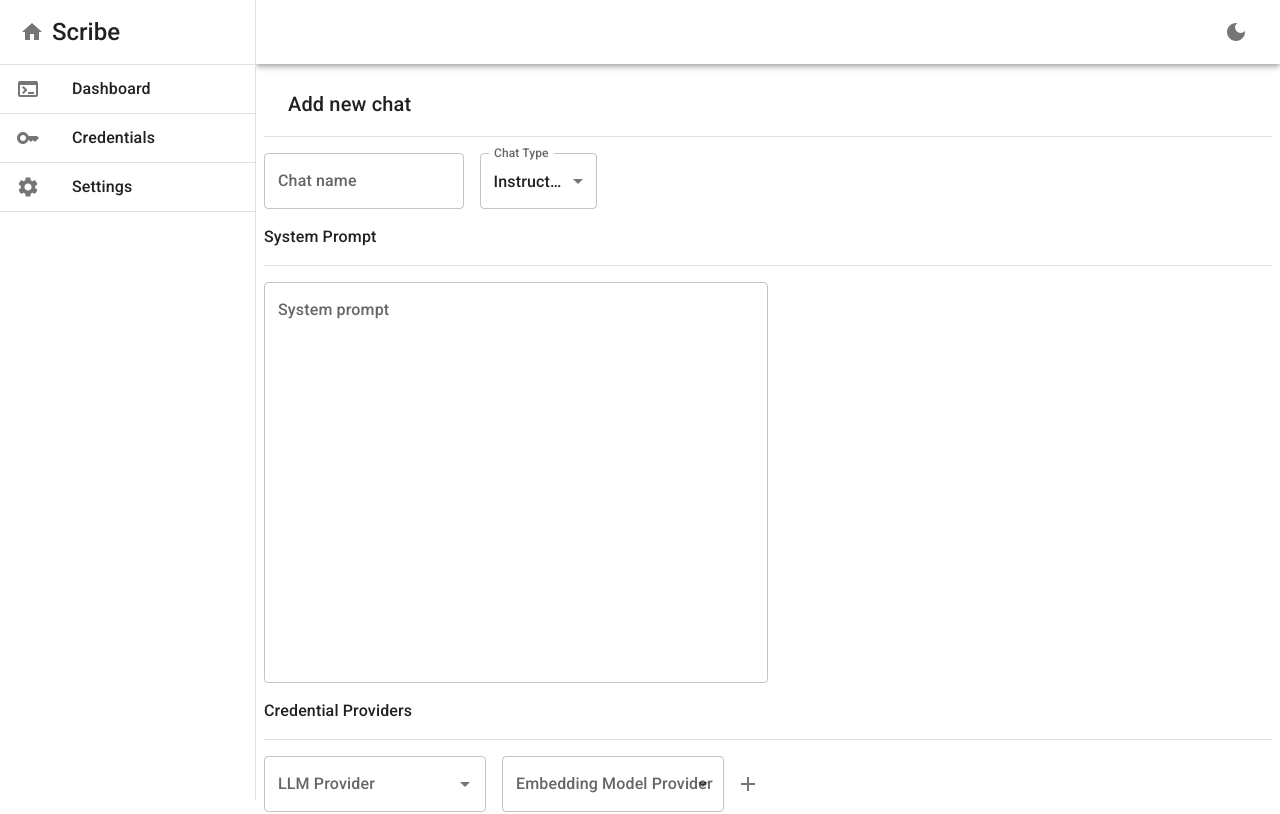
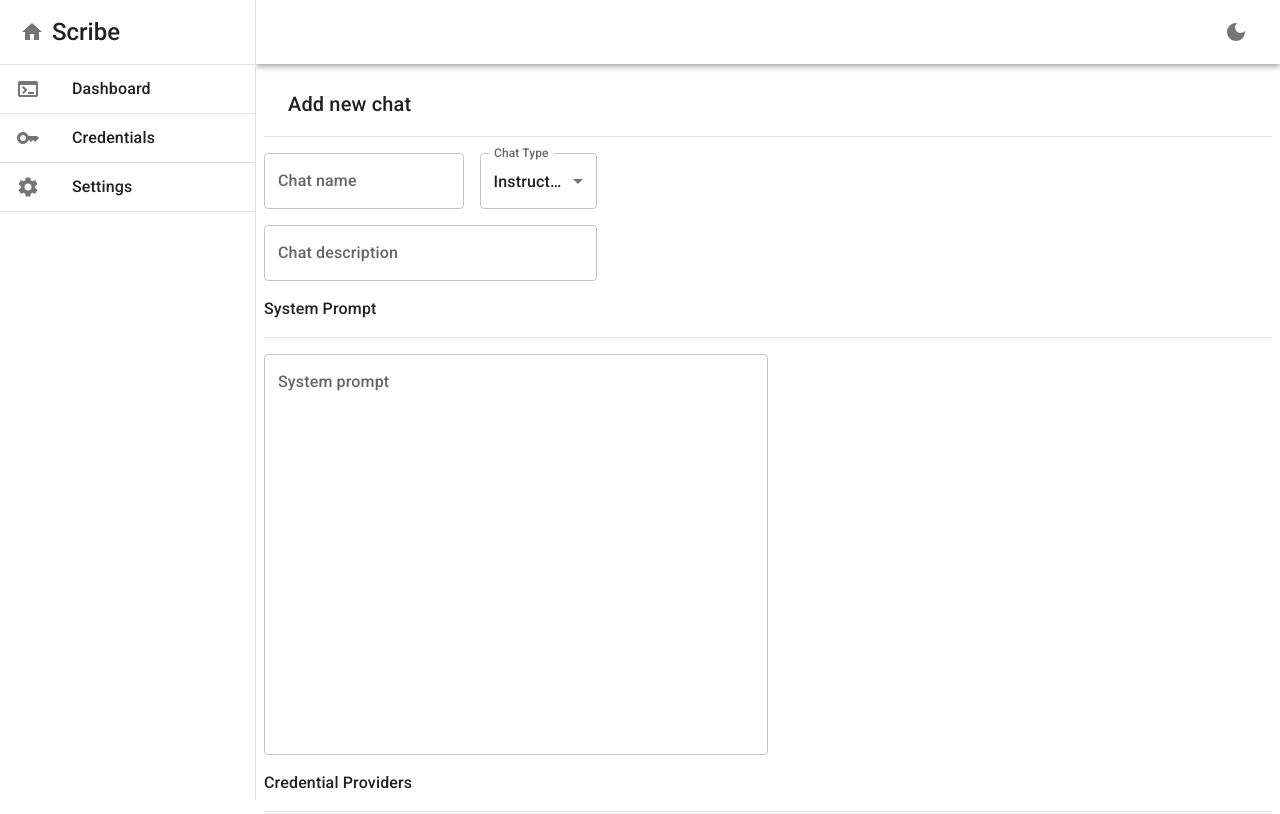
Before and after one commit to panalexeu/scribe_rag, a Next.js app in the folder scribe_ui/: page /dashboard/add-new-chat in a window 1280 px wide. Shown: the top 814 px of the page. Built offline with nearby package versions, Linux system fonts and the light colour scheme.

Commit message:
added chat description field

```diff
--- a/scribe_ui/src/app/dashboard/add-new-chat/page.tsx
+++ b/scribe_ui/src/app/dashboard/add-new-chat/page.tsx
@@ -42,7 +42,6 @@ export default function Page() {
                 gap={2}
             >
                 {/* CHAT */}
-
                 <Box
                     display={'flex'}
                     flexDirection={'row'}
@@ -70,6 +69,19 @@ export default function Page() {
                             <MenuItem value={'History'}>History</MenuItem>
                         </Select>
                     </FormControl>
+                </Box>
+
+                {/* Chat description*/}
+                <Box
+                    display={'flex'}
+                    flexDirection={'row'}
+                    gap={2}
+                    width={'33%'}
+                >
+                    <TextField
+                        label={'Chat description'}
+                        sx={{flexGrow: 1}}
+                    />
                 </Box>
 
                 {/* SYSTEM PROMPT*/}
```
